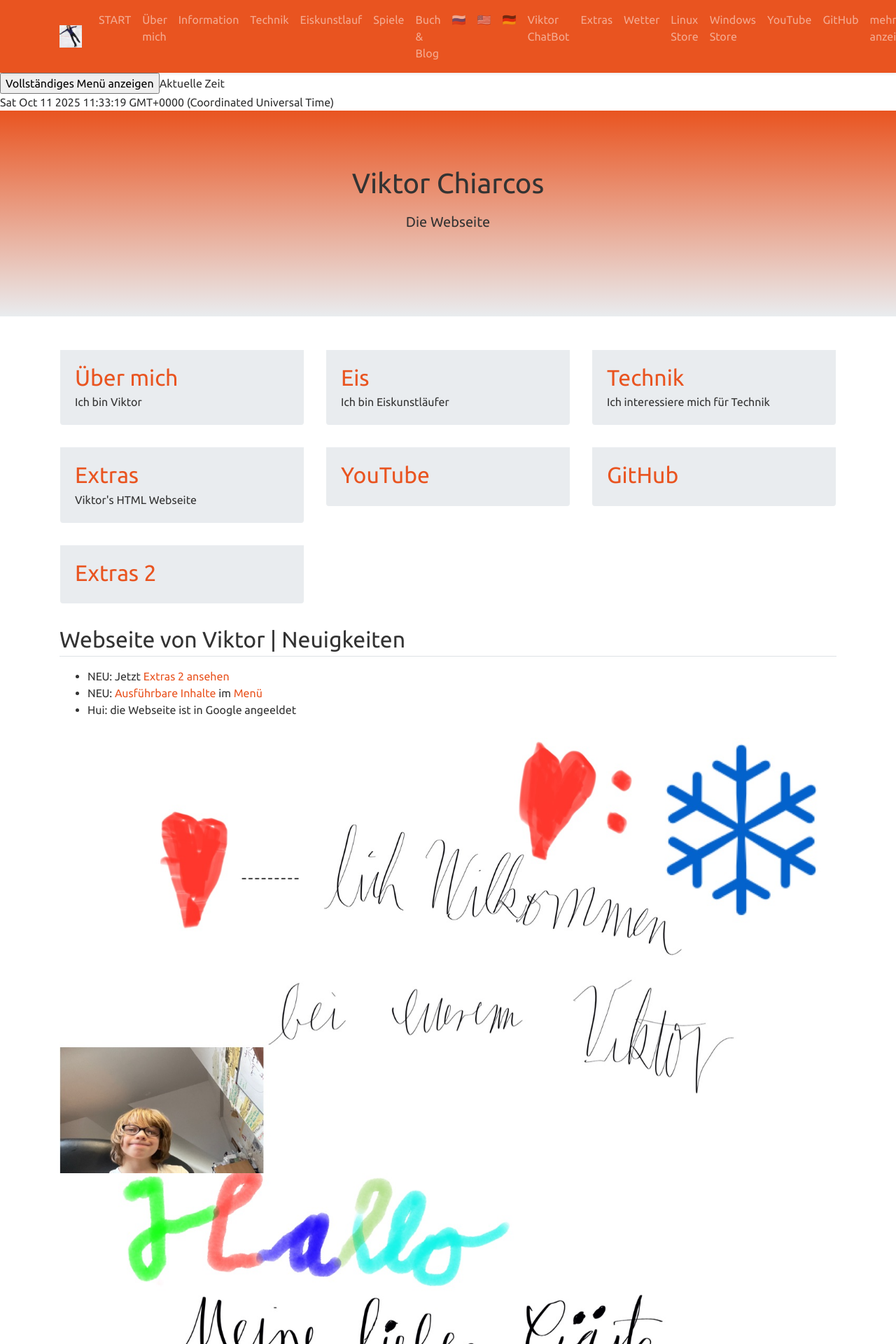
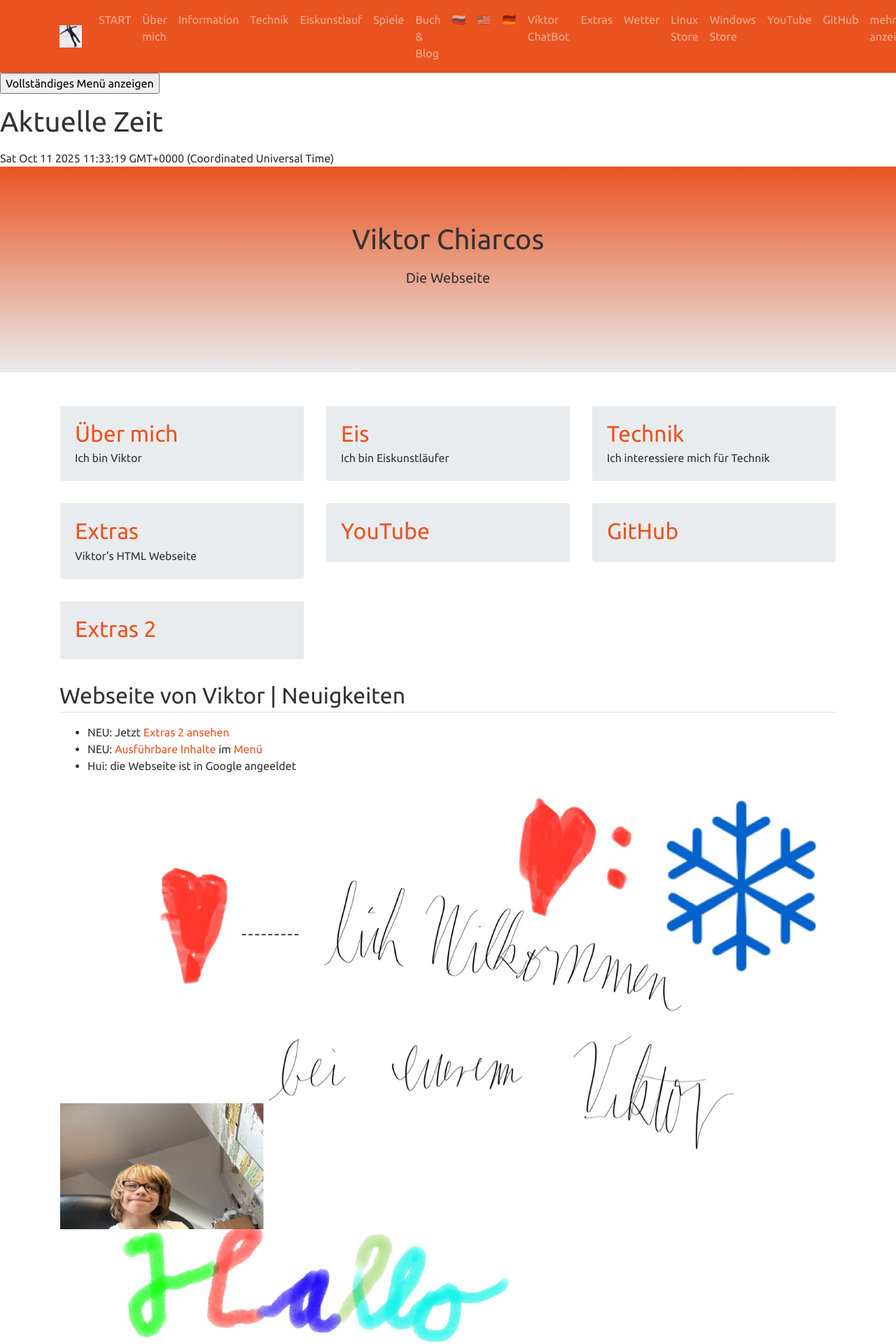
Before and after one commit to viktor-chiarcos/viktor-chiarcos.github.io, a Jekyll site: the page built from index.md, in a window 1280 px wide. Shown: the top 1920 px of the page at 70% size. Built offline with Jekyll 4.4.1, drawn with Linux system fonts in a browser that asks for light colours.

Commit message:
Update default.html

```diff
--- a/_layouts/default.html
+++ b/_layouts/default.html
@@ -27,7 +27,7 @@
     {% include header.html %}
     <!-- page content -->
     <main class="page-content" role="main">
-      <input type="button" value="Vollständiges Menü anzeigen" onclick="location.href = "/menu"
+      <input type="button" value="Vollständiges Menü anzeigen" onclick="location.href = "/menu"/><br>
       <h1>Aktuelle Zeit</h1>
 <main>
 		<time aria-current="date" id="zeit"></time>
```
